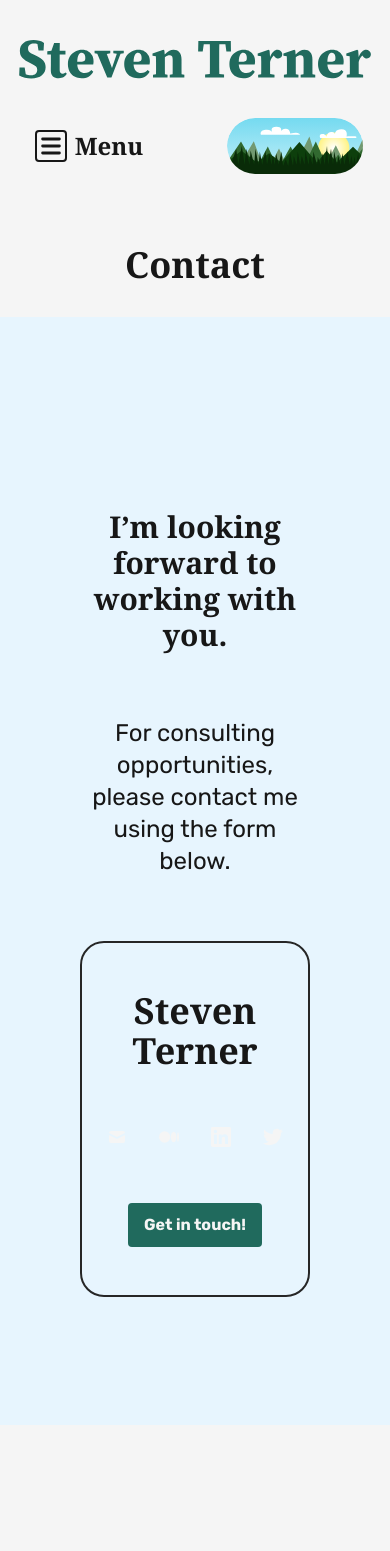
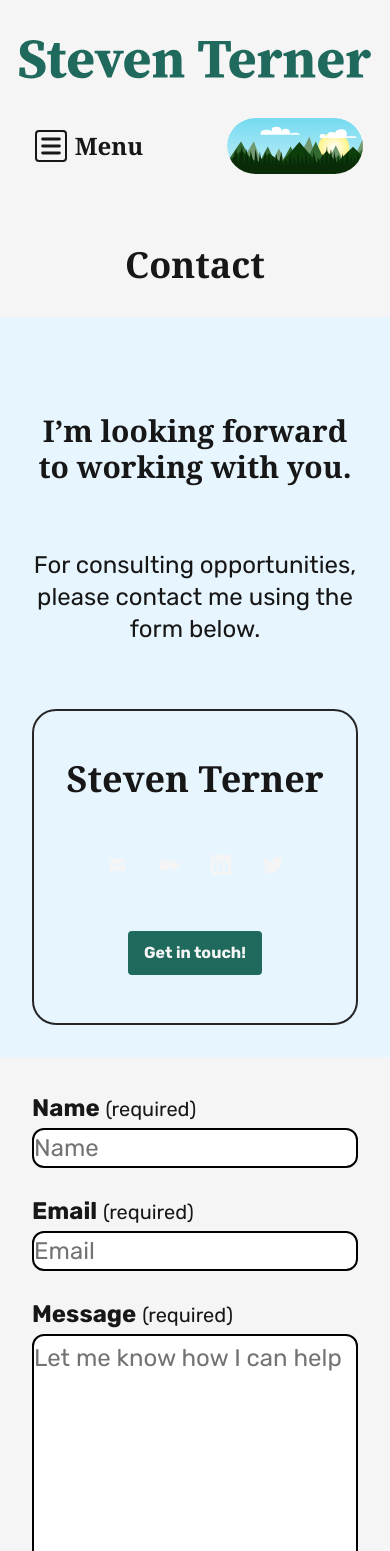
Before and after one commit to DoctorDerek/steven-terner.github.io, a Next.js app: page /contact in a window 390 px wide. Shown: the top 1551 px of the page. Built offline with nearby package versions, Linux system fonts and the light colour scheme; a web font is replaced by a local one; what @tailwindcss/typography would draw is missing.

Commit message:
Make Contact page more mobile friendly

```diff
--- a/pages/contact.js
+++ b/pages/contact.js
@@ -36,7 +36,7 @@ export default function Contact() {
       <div>
         <label htmlFor={name}>
           <strong>{nameUpperCase}</strong>{" "}
-          <span className="text-2xl">(required)</span>
+          <span className="text-xl sm:text-2xl">(required)</span>
         </label>
 
         <input
@@ -55,7 +55,7 @@ export default function Contact() {
       />
       <PageTitle>Contact</PageTitle>
       <SectionContainer fullWidth={true} className="text-gray-900 bg-blue-pale">
-        <div className="grid grid-cols-1 px-16 py-32 md:grid-cols-8">
+        <div className="grid grid-cols-1 px-4 py-8 sm:px-16 sm:py-32 md:grid-cols-8">
           <div className="flex flex-col items-center justify-center flex-shrink col-span-5 py-16 space-y-16 leading-relaxed text-center">
             <h2 className="font-serif text-3xl font-bold">
               I’m looking forward to working with you.
@@ -69,8 +69,8 @@ export default function Contact() {
         </div>
       </SectionContainer>
       <SectionContainer fullWidth={true} className="text-gray-900">
-        <div className="grid grid-cols-8 gap-8 px-16 py-32">
-          <div className="col-span-4 space-y-6 text-3xl leading-relaxed">
+        <div className="grid grid-cols-1 gap-8 px-4 py-8 sm:px-16 sm:py-32 sm:grid-cols-8">
+          <div className="col-span-4 space-y-6 text-2xl leading-relaxed sm:text-3xl">
             <Input field="Name" />
             <Input field="Email" />
             <Input
```
